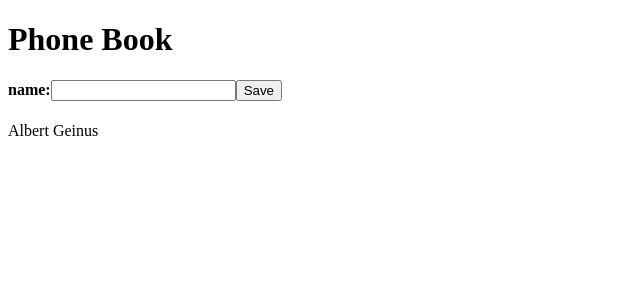
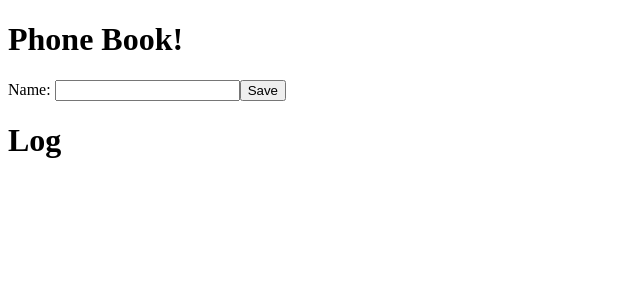
Before and after one commit to awellsbiz/Full-Stack-Review, a React (Vite) app in the folder part2/the-phonebook/: page / in a window 1280 px wide. Shown: the top 300 px of the page, without its empty margins (0-640 px from the left). Built offline with nearby package versions, Linux system fonts and the light colour scheme.

Commit message:
reviewing

```diff
--- a/part2/the-phonebook/src/App.jsx
+++ b/part2/the-phonebook/src/App.jsx
@@ -1,40 +1,28 @@
 import { useState } from 'react'
 
 function App() {
-  const [phoneBook, setPhoneBook]= useState([{name: 'Albert Geinus'}])
-  const [person, setPerson] = useState('')
+const [phoneBook, setPhoneBook] = useState([{name: 'Albert Einstein'}])
+const [entry, setEntry] = useState('')
 
-  const show = phoneBook.map(name => <p>{name.name}</p>)
-
-  function addName(e){
-    e.preventDefault()
-    const newEntry = {
-      name: person
-    }
-    setPhoneBook(phoneBook.concat(newEntry))
-    setPerson('')
-  }
-
-
-function handleOnChange(e) {
-  setPerson(e.target.value)
+function handleOnChange(e){
+  setEntry(e.target.value)
 }
 
+function addEntry(){
+  e.preventDefault()
+  console.log('The button is working...')
+}
 
 
   return (
     <div>
-      <h1>Phone Book</h1>
-      <form onSubmit={addName}>
-        <h4>name:
-          <input
-          value={person}
-          onChange={handleOnChange}
-            />
-          <button type='submit'>Save</button>
-        </h4>
+      <h1> Phone Book! </h1>
+      <form onSubmit={addEntry}>
+        <label>Name: </label>
+        <input value={entry} onChange={handleOnChange}/>
+        <button type='submit'>Save</button>
       </form>
-      {show}
+      <h1>Log</h1>
     </div>
   )
 }
```
